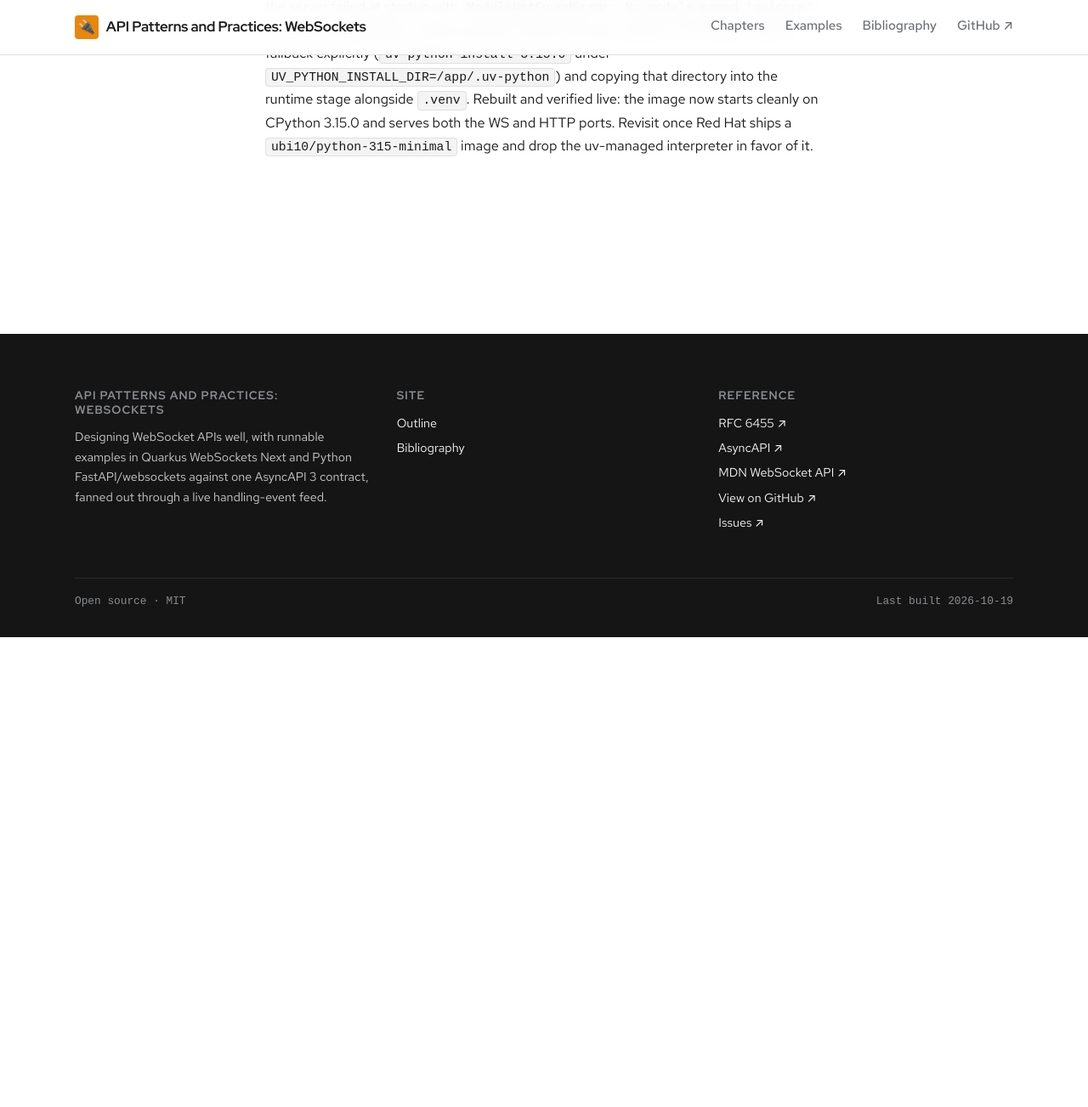
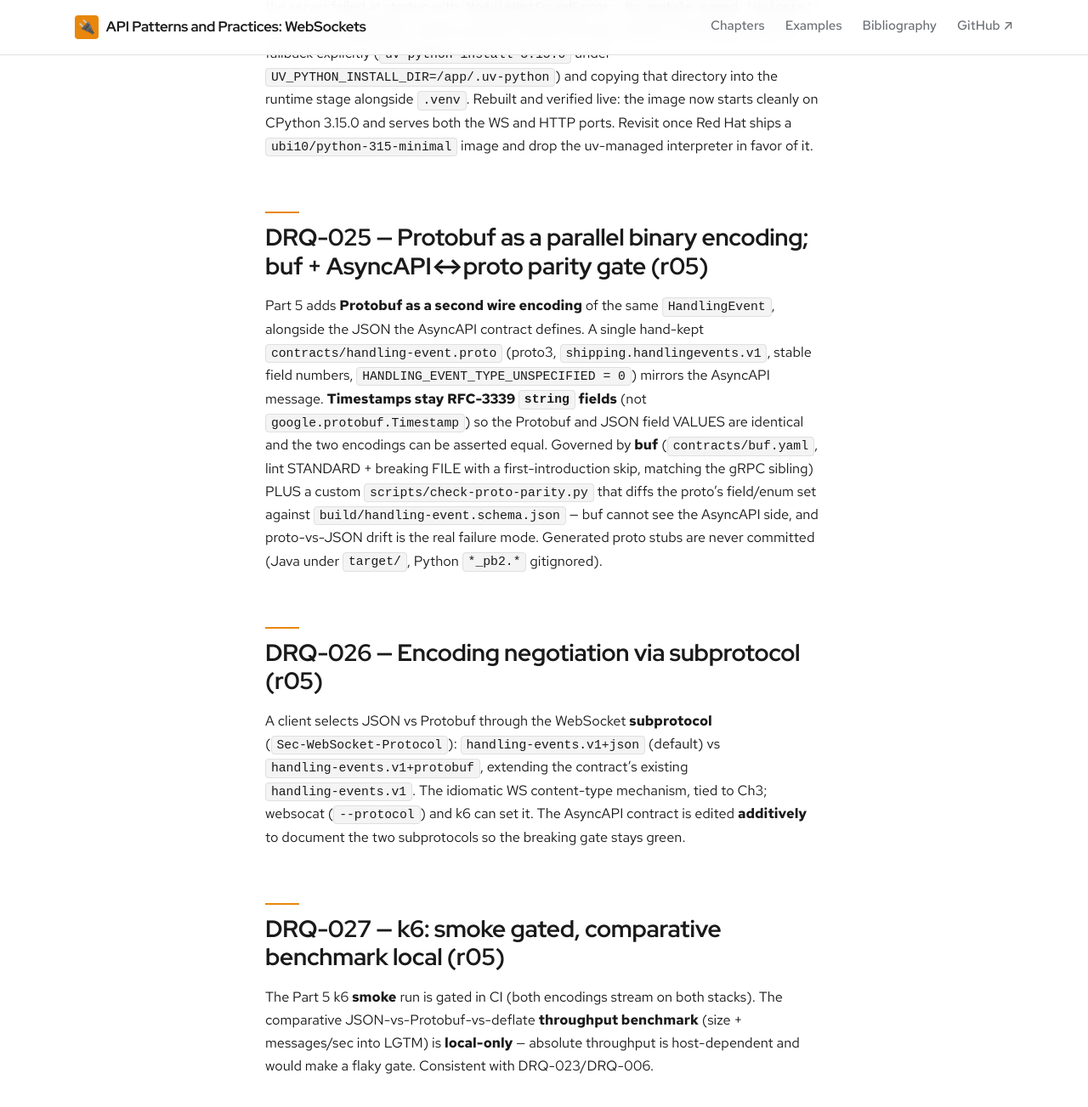
Before and after one commit to patterncatalyst/api-patterns-and-practices-websockets, a Jekyll site: the page built from _plans/decisions.md, in a window 1280 px wide and 1400 px high, scrolled down 8156 px. Shown: the top 1303 px of the window at 85% size. Built offline with Jekyll 4.4.1, drawn with Linux system fonts in a browser that asks for light colours; some web fonts are replaced; before the commit the page ends 8906 px from its top, so only the background shows below that.

Commit message:
docs(r05): plan checkpoint — Part 5 scope, DRQ-025..027

```diff
--- a/_plans/decisions.md
+++ b/_plans/decisions.md
@@ -247,3 +247,34 @@ directory into the runtime stage alongside `.venv`. Rebuilt and verified live:
 the image now starts cleanly on CPython 3.15.0 and serves both the WS and
 HTTP ports. Revisit once Red Hat ships a `ubi10/python-315-minimal` image and
 drop the uv-managed interpreter in favor of it.
+
+## DRQ-025 — Protobuf as a parallel binary encoding; buf + AsyncAPI↔proto parity gate (r05)
+
+Part 5 adds **Protobuf as a second wire encoding** of the same `HandlingEvent`,
+alongside the JSON the AsyncAPI contract defines. A single hand-kept
+`contracts/handling-event.proto` (proto3, `shipping.handlingevents.v1`, stable
+field numbers, `HANDLING_EVENT_TYPE_UNSPECIFIED = 0`) mirrors the AsyncAPI
+message. **Timestamps stay RFC-3339 `string` fields** (not
+`google.protobuf.Timestamp`) so the Protobuf and JSON field VALUES are identical
+and the two encodings can be asserted equal. Governed by **buf** (`contracts/buf.yaml`,
+lint STANDARD + breaking FILE with a first-introduction skip, matching the gRPC
+sibling) PLUS a custom `scripts/check-proto-parity.py` that diffs the proto's
+field/enum set against `build/handling-event.schema.json` — buf cannot see the
+AsyncAPI side, and proto-vs-JSON drift is the real failure mode. Generated proto
+stubs are never committed (Java under `target/`, Python `*_pb2.*` gitignored).
+
+## DRQ-026 — Encoding negotiation via subprotocol (r05)
+
+A client selects JSON vs Protobuf through the WebSocket **subprotocol**
+(`Sec-WebSocket-Protocol`): `handling-events.v1+json` (default) vs
+`handling-events.v1+protobuf`, extending the contract's existing
+`handling-events.v1`. The idiomatic WS content-type mechanism, tied to Ch3;
+websocat (`--protocol`) and k6 can set it. The AsyncAPI contract is edited
+**additively** to document the two subprotocols so the breaking gate stays green.
+
+## DRQ-027 — k6: smoke gated, comparative benchmark local (r05)
+
+The Part 5 k6 **smoke** run is gated in CI (both encodings stream on both
+stacks). The comparative JSON-vs-Protobuf-vs-deflate **throughput benchmark**
+(size + messages/sec into LGTM) is **local-only** — absolute throughput is
+host-dependent and would make a flaky gate. Consistent with DRQ-023/DRQ-006.
```
Also changed, not shown: _plans/build-plan.md (+24 -0 lines).
